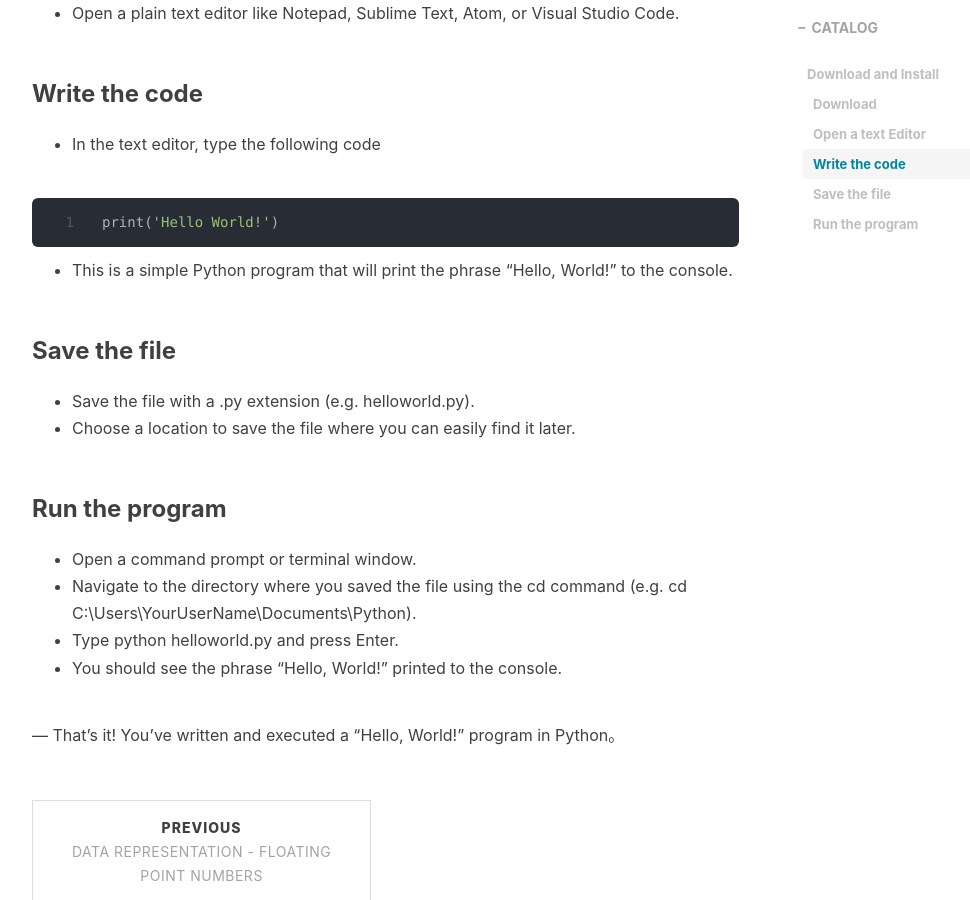
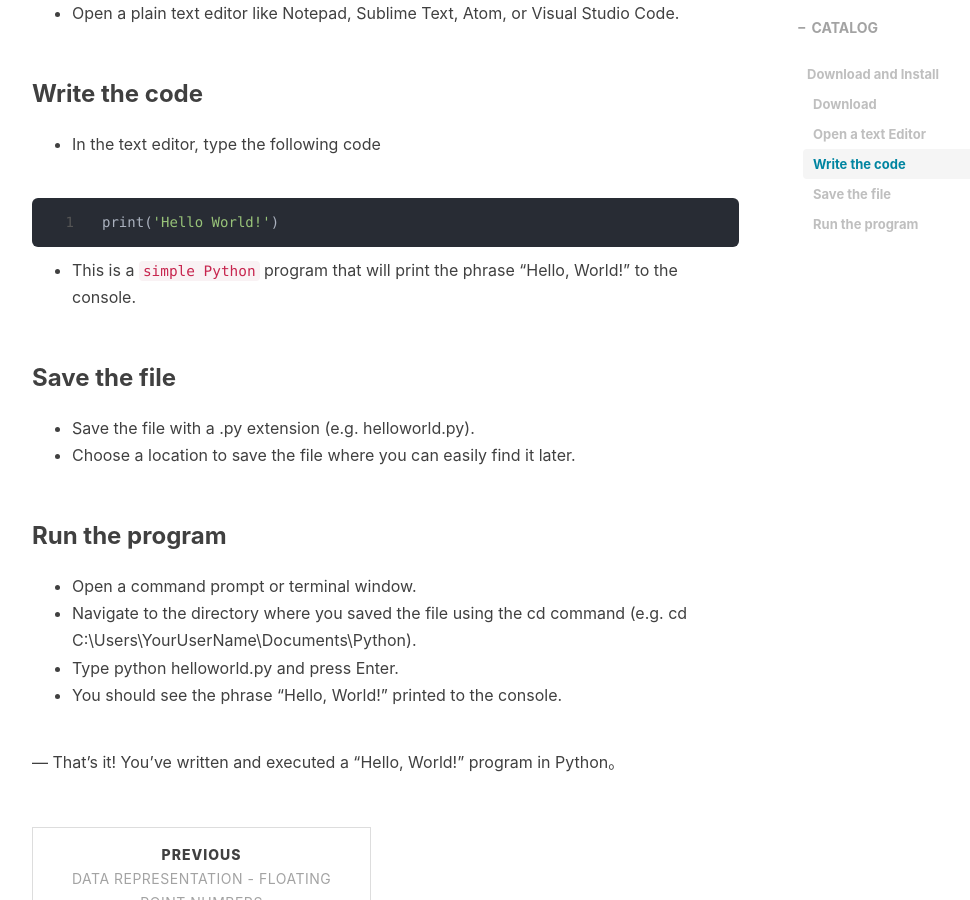
Before and after one commit to HocDiDungLuoiAI/HocDiDungLuoiAI.github.io, a Jekyll site: the page built from _posts/2023-04-25-hello-world-python.md, in a window 1280 px wide and 900 px high, scrolled down 954 px. Shown: the whole window, without its empty margins (233-1203 px from the left). Built offline with Jekyll 4.4.1, drawn with Linux system fonts in a browser that asks for light colours; nearby versions of some CDN libraries; comment, search, counter and statistics services are not loaded.

````diff
--- a/_posts/2023-04-25-hello-world-python.md
+++ b/_posts/2023-04-25-hello-world-python.md
@@ -31,7 +31,7 @@ Download and Install
 ```python
 print('Hello World!')
 ```
-- This is a simple Python program that will print the phrase "Hello, World!" to the console.
+- This is a `simple Python` program that will print the phrase "Hello, World!" to the console.
 
 ### Save the file
 
````
